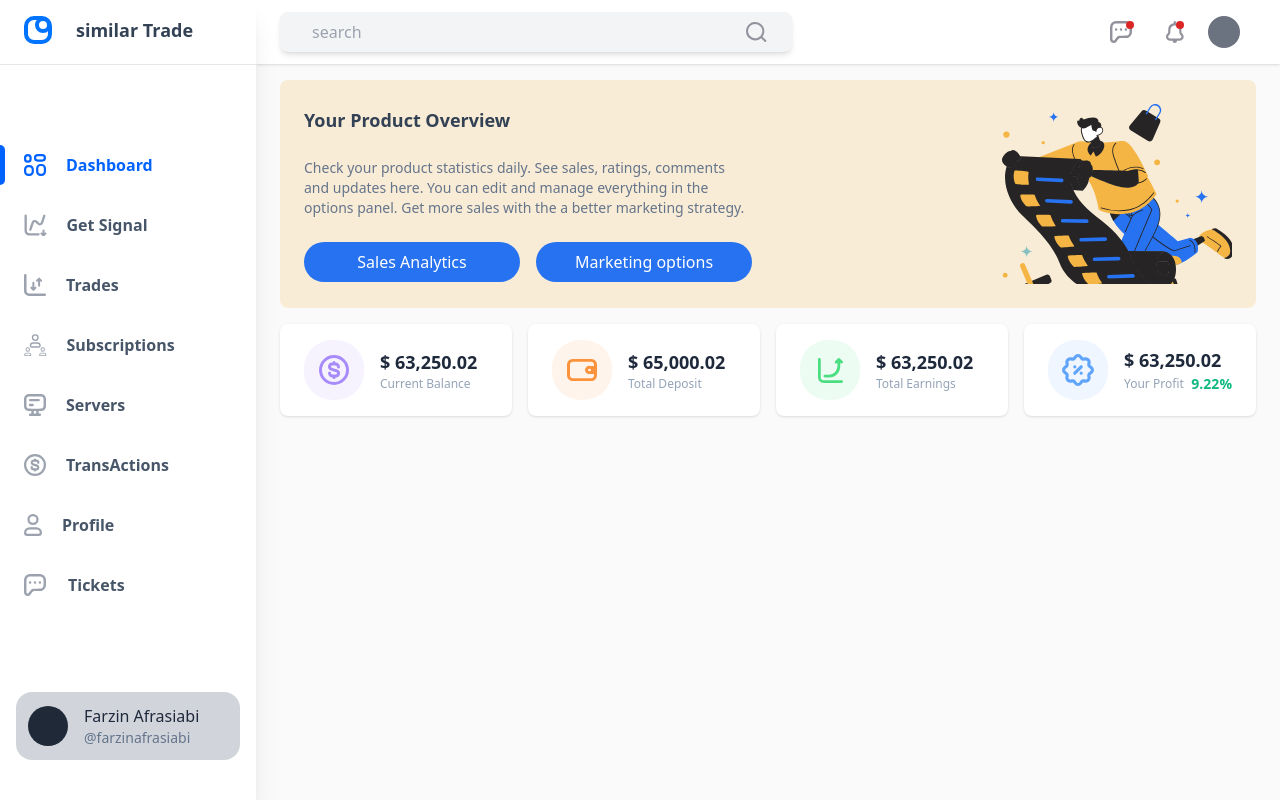
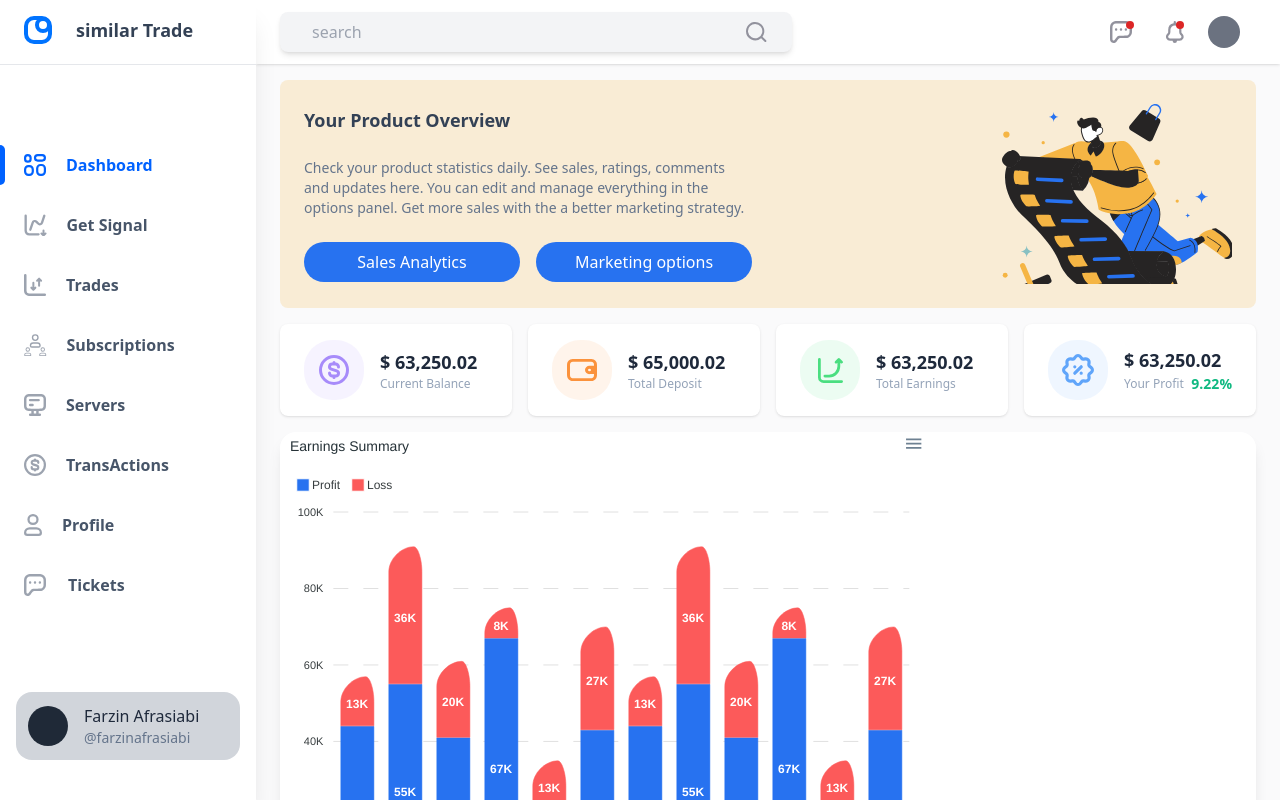
Before and after one commit to FarzinAfrasiabi/similar-trade, a Next.js app: page /dashboard in a window 1280 px wide. Built offline with nearby package versions, Linux system fonts and the light colour scheme.

Commit message:
install appexChart and insrt stackedbar and customize this

```diff
--- a/package.json
+++ b/package.json
@@ -12,15 +12,15 @@
     "@emotion/react": "^11.11.1",
     "@emotion/styled": "^11.11.0",
     "@mui/material": "^5.13.6",
+    "apexcharts": "^3.41.0",
     "autoprefixer": "10.4.14",
     "eslint": "8.43.0",
     "eslint-config-next": "13.4.7",
     "formik": "^2.4.2",
-    "highcharts": "^11.1.0",
-    "highcharts-react-official": "^3.2.0",
     "next": "13.4.7",
     "postcss": "8.4.24",
     "react": "18.2.0",
+    "react-apexcharts": "^1.4.0",
     "react-dom": "18.2.0",
     "tailwindcss": "3.3.2",
     "yup": "^1.2.0"
--- /dev/null
+++ b/src/components/chart/StackedChart.js
@@ -0,0 +1,20 @@
+import { options } from "@/utils/chartOptions";
+import React, { Component, useState } from "react";
+import Chart from "react-apexcharts";
+
+const StackedChart = () => {
+    //   const [state, setState] = useState(options);
+    const state = options;
+  return (
+    <>
+      <Chart
+        options={state.options}
+        series={state.series}
+        type="bar"
+        height={"100%"}
+      />
+    </>
+  );
+};
+
+export default StackedChart;
--- a/src/container/layout/aside.js
+++ b/src/container/layout/aside.js
@@ -7,7 +7,7 @@ const Aside = () => {
   const router = useRouter();
 
   return (
-    <aside className="z-20 hidden w-64 overflow-y-auto bg-white shadow-xl  md:block flex-shrink-0">
+    <aside className="z-20 hidden w-64 overflow-y-auto bg-white shadow-xl  lg:block flex-shrink-0">
       <div className="flex flex-col py-4 h-full justify-between">
         {/* brand */}
         <div className="flex items-center px-6 gap-x-6 border-b  border-r-gray-300 pb-5">
--- a/src/pages/dashboard/index.js
+++ b/src/pages/dashboard/index.js
@@ -1,7 +1,14 @@
 import { StatusApi } from "@/FakeApi/statusApi";
+import dynamic from "next/dynamic";
 import ProductOverview from "@/components/overview/productOverview";
 import OrderStatus from "@/components/status/orderStatus";
 import Layout from "@/container/layout";
+
+//Trun Off SSR
+const StackedChart = dynamic(
+  () => import("./../../components/chart/StackedChart"),
+  { ssr: false }
+);
 
 const DashboardPage = () => {
   return (
@@ -15,7 +22,11 @@ const DashboardPage = () => {
         })}
       </div>
       {/* chart */}
-      {/* <StickChart /> */}
+      <div className=" grid grid-cols-12 bg-white rounded-2xl shadow-lg ">
+        <div className="col-span-12 lg:col-span-8 h-[500px]">
+          <StackedChart />
+        </div>
+      </div>
     </Layout>
   );
 };
--- /dev/null
+++ b/src/utils/chartOptions.js
@@ -0,0 +1,95 @@
+let width = window.innerWidth;
+export const options = {
+  series: [
+    {
+      name: "Profit",
+      group: "budget",
+      data: [
+        44000, 55000, 41000, 67000, 22000, 43000, 44000, 55000, 41000, 67000,
+        22000, 43000,
+      ],
+    },
+    {
+      name: "Loss",
+      group: "budget",
+      data: [
+        13000, 36000, 20000, 8000, 13000, 27000, 13000, 36000, 20000, 8000,
+        13000, 27000,
+      ],
+    },
+  ],
+  options: {
+    title: {
+      text: "Earnings Summary",
+      align: "left",
+      margin: 10,
+      offsetX: 0,
+      offsetY: 0,
+      floating: false,
+      style: {
+        fontSize: "14px",
+        fontWeight: "500",
+        fontFamily: undefined,
+        color: "#263238",
+      },
+    },
+    grid: {
+      strokeDashArray: 15,
+    },
+    chart: {
+      type: "bar",
+      stacked: true,
+    },
+    stroke: {
+      width: 0.5,
+      lineCap: "10px",
+    },
+    dataLabels: {
+      formatter: (val) => {
+        return val / 1000 + "K";
+      },
+    },
+    plotOptions: {
+      bar: {
+        horizontal: false,
+      },
+    },
+    xaxis: {
+      categories: [
+        "Jan",
+        "Feb",
+        "Mar",
+        "Apr",
+        "May",
+        "Jun",
+        "Jul",
+        "Aug",
+        "Sap",
+        "Oct",
+        "Nov",
+        "Des",
+      ],
+    },
+    fill: {
+      opacity: 1,
+    },
+    colors: ["#2772F0", "#FC5A5A"],
+    yaxis: {
+      labels: {
+        formatter: (val) => {
+          return val / 1000 + "K";
+        },
+      },
+    },
+    legend: {
+      position: "top",
+      horizontalAlign: "left",
+    },
+    plotOptions: {
+      bar: {
+        horizontal: false,
+        borderRadius: width > 1000 ? 25 : 10,
+      },
+    },
+  },
+};
```
Also changed, not shown: 1 other file (tests, documents, lock files or other folders).
